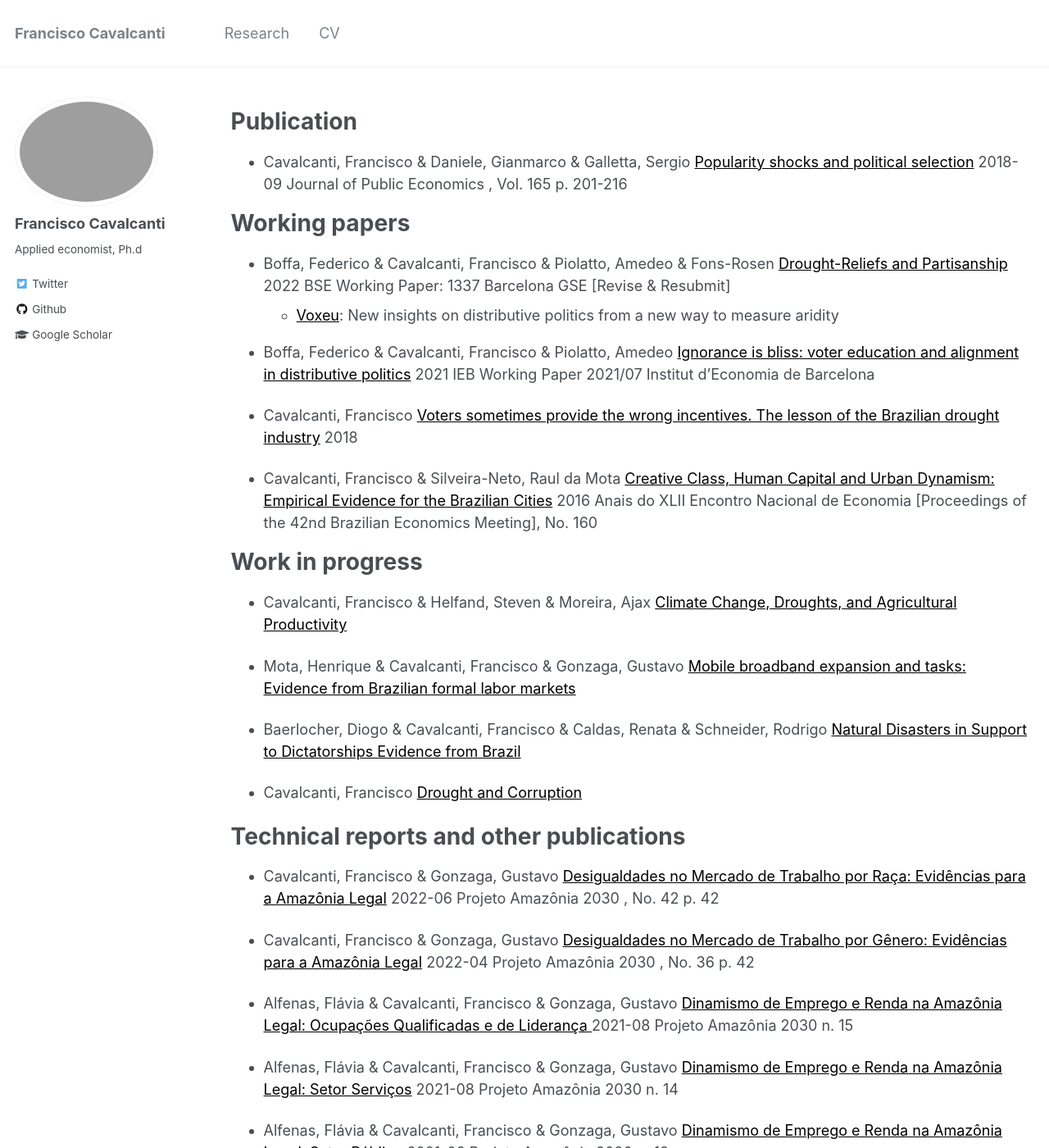
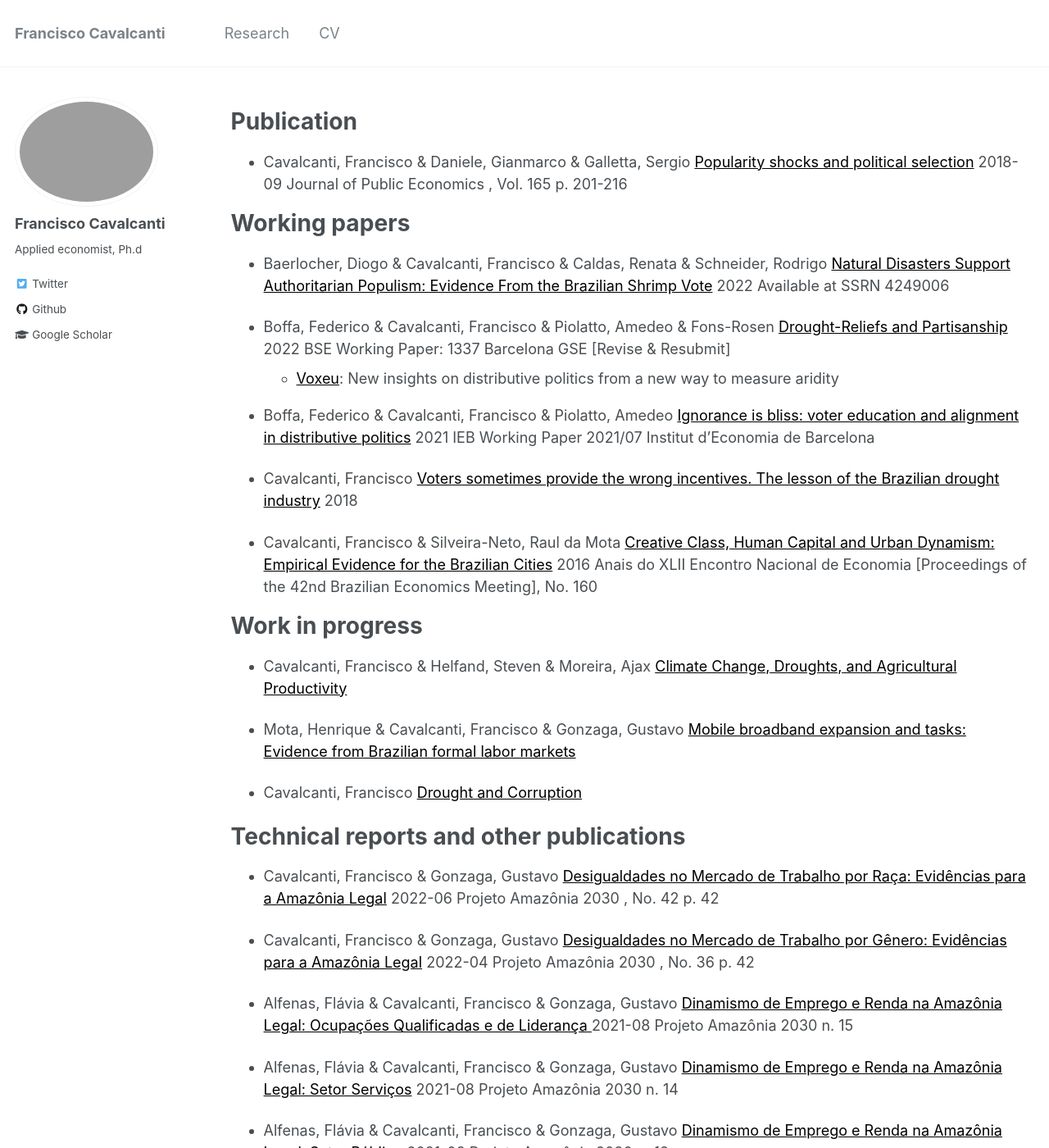
Before and after one commit to FranciscoCavalcanti/FranciscoCavalcanti.github.io, a Jekyll site: the page built from _pages/research.md, in a window 1280 px wide and 1400 px high. Shown: the whole window at 82% size. Built offline with Jekyll 4.4.1, drawn with Linux system fonts in a browser that asks for light colours.

Commit message:
Update working papers

```diff
--- a/_pages/research.md
+++ b/_pages/research.md
@@ -11,6 +11,7 @@ author_profile: true
 
 # Working papers
 
+  * Baerlocher, Diogo & Cavalcanti, Francisco & Caldas, Renata & Schneider, Rodrigo <a style='color: black;' href='https://ssrn.com/abstract=4249006'>Natural Disasters Support Authoritarian Populism: Evidence From the Brazilian Shrimp Vote</a> 2022 Available at SSRN 4249006
 
   * Boffa, Federico & Cavalcanti, Francisco & Piolatto, Amedeo & Fons-Rosen <a style='color: black;' href='https://bse.eu/research/working-papers/drought-reliefs-and-partisanship'>Drought-Reliefs and Partisanship</a>  2022 BSE Working Paper: 1337 Barcelona GSE [Revise & Resubmit]
     * <a style='color: black;' href='https://voxeu.org/article/insights-distributive-politics-new-way-measure-aridity'>Voxeu</a>:  New insights on distributive politics from a new way to measure aridity
@@ -27,8 +28,6 @@ author_profile: true
   * Cavalcanti, Francisco & Helfand, Steven & Moreira, Ajax <a style='color: black;' href=''>Climate Change, Droughts, and Agricultural Productivity</a>
 
   * Mota, Henrique & Cavalcanti, Francisco & Gonzaga, Gustavo <a style='color: black;' href=''>Mobile broadband expansion and tasks: Evidence from Brazilian formal labor markets</a>
-
-  * Baerlocher, Diogo & Cavalcanti, Francisco & Caldas, Renata & Schneider, Rodrigo <a style='color: black;' href=''>Natural Disasters in Support to Dictatorships Evidence from Brazil</a>
 
   * Cavalcanti, Francisco <a style='color: black;' href=''>Drought and Corruption</a>
 
```
